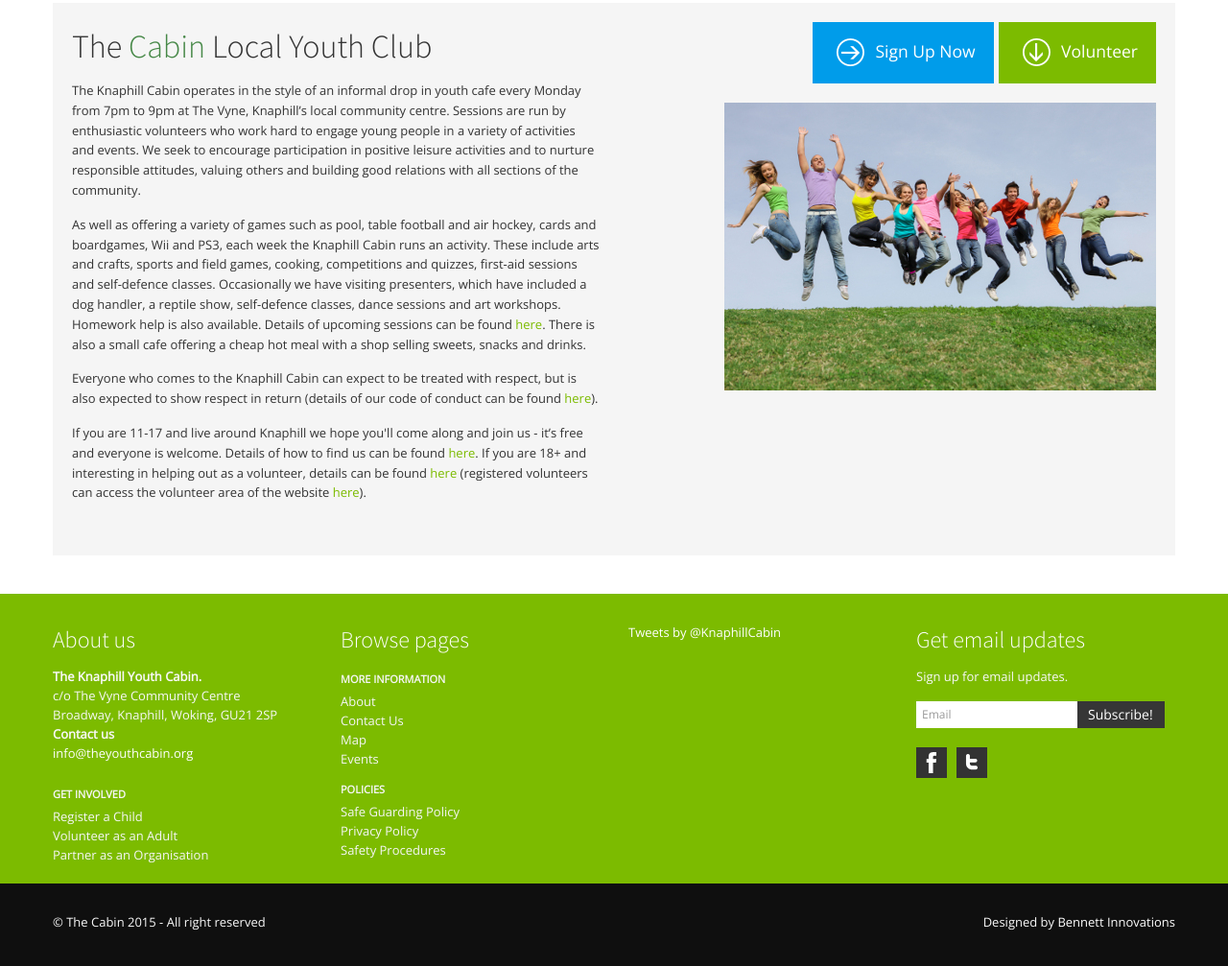
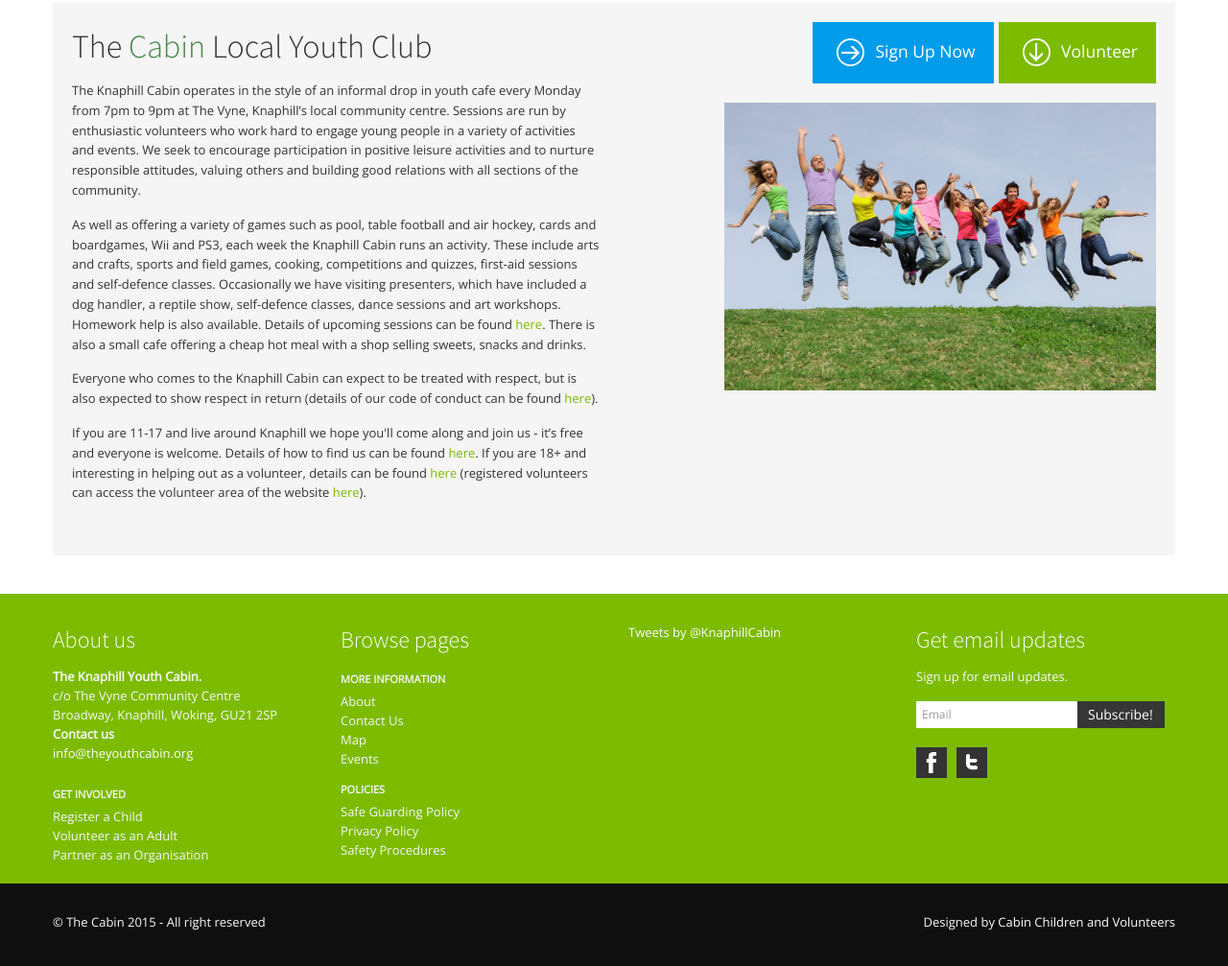
Before and after one commit to lindsaymacvean/youthcabin, a plain HTML site: page working_directory/index.html in a window 1280 px wide. Shown: the part 967-1974 px from the top of the page at 96% size. Drawn offline with nearby package versions, Linux system fonts and the light colour scheme.

Commit message:
added htaccess with redirect rules for old webpages and for the safe guarding policy, also changed design by footer note

```diff
--- a/working_directory/index.html
+++ b/working_directory/index.html
@@ -5,7 +5,7 @@
 <title>The Cabin - Knaphill</title>
 <meta name="viewport" content="width=device-width, initial-scale=1.0">
 <meta name="description" content="">
-<meta name="author" content="Bennett Innovations">
+<meta name="author" content="Cabin Children and Volunteers">
 <!-- styles -->
 <link href="assets/css/bootstrap.css" rel="stylesheet">
 <link href="assets/css/bootstrap-responsive.css" rel="stylesheet">
@@ -228,7 +228,7 @@
 			</div>
 			<div class="span6">
 				<p class="pull-right">
-					Designed by <a href="http://lindsaymacvean.com">Bennett Innovations</a>
+					Designed by <a href="http://lindsaymacvean.com">Cabin Children and Volunteers</a>
 				</p>
 			</div>
 		</div>
```
Also changed, not shown: working_directory/404.html (+1 -1 lines), working_directory/contactus.html (+1 -1 lines), working_directory/membership.html (+2 -2 lines), working_directory/partner.html (+2 -2 lines), working_directory/privacy.html (+2 -2 lines), working_directory/register.html (+2 -2 lines), working_directory/volunteer.html (+2 -2 lines), working_directory/whatson.html (+1 -1 lines), README.md, 1 other file.
